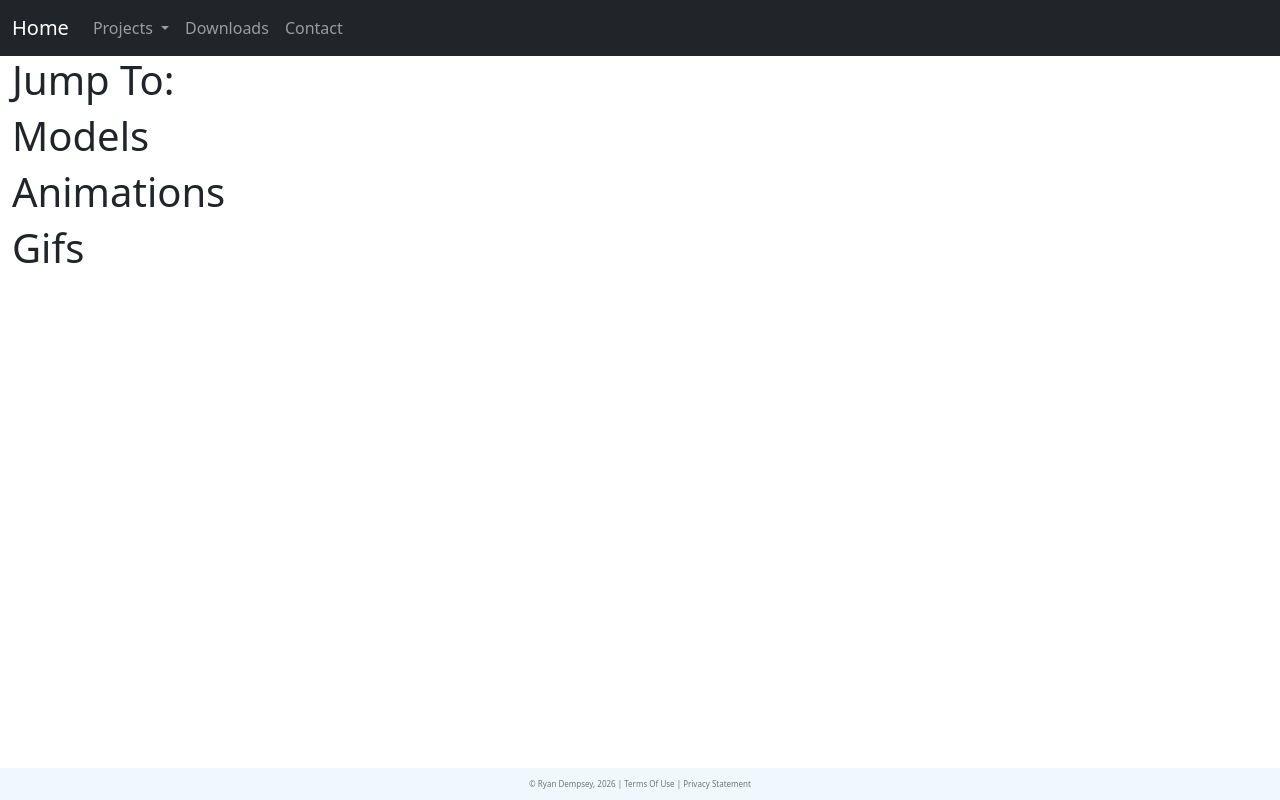
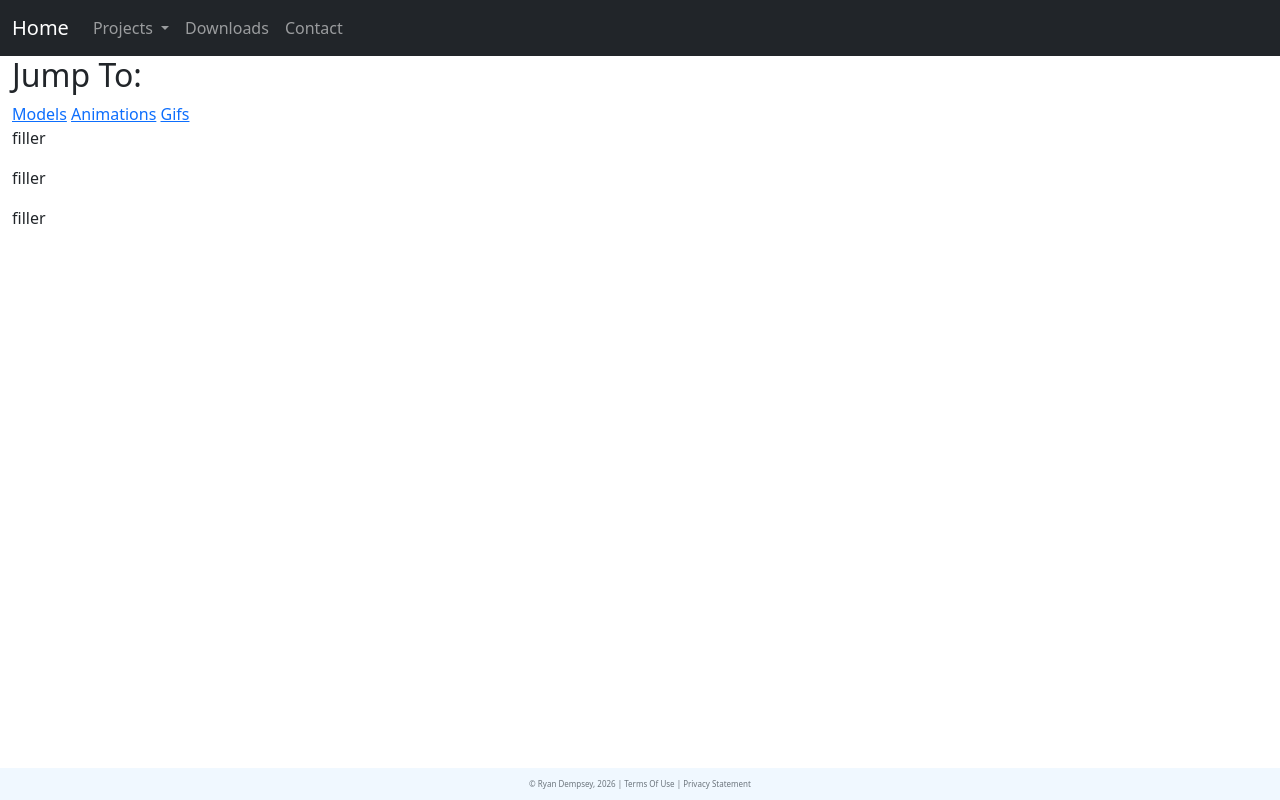
Before and after one commit to Lyin-Ryan/P4, a plain HTML site: page gallery.html in a window 1280 px wide. Drawn offline with nearby package versions, Linux system fonts and the light colour scheme.

Commit message:
gallery fill in

```diff
--- a/gallery.html
+++ b/gallery.html
@@ -50,13 +50,19 @@
                 </div>
             </nav>
             <section class="navigation">
-                <h1>Jump To:</h1>
-                <h1>Models</h1>
-                <h1>Animations</h1>
-                <h1>Gifs</h1>
+                <h2>Jump To:</h2>
+                <a href="#modelID">Models</a>
+                <a href="#animationID">Animations</a>
+                <a href="#gifID">Gifs</a>
             </section>
-            <section class="images">
-
+            <section class="models" id="modelID">
+                <p>filler</p>
+            </section>
+            <section class="animations" id="animationID">
+                <p>filler</p>
+            </section>
+            <section class="models" id="gifID">
+                <p>filler</p>
             </section>
 </div>
         </div>
```
